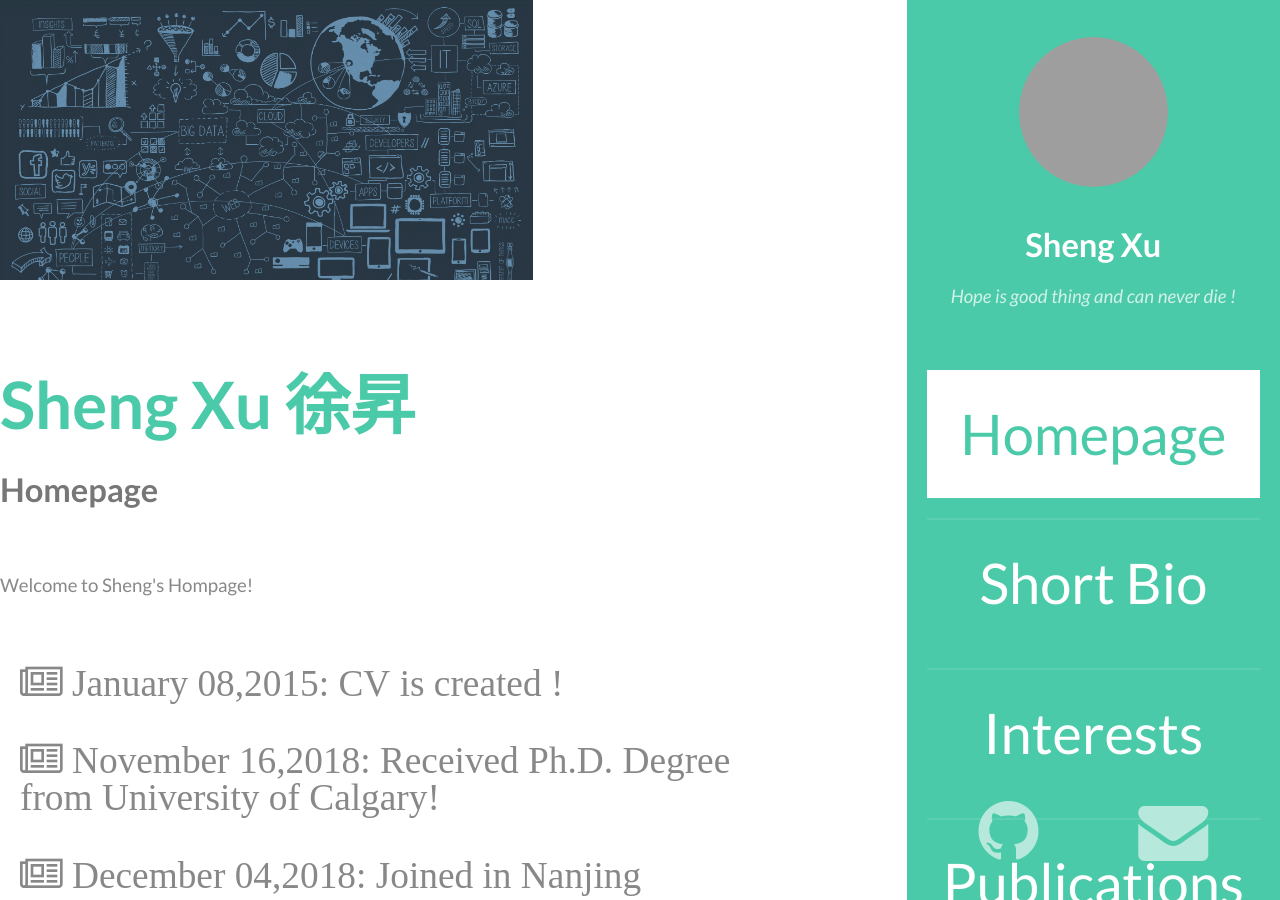
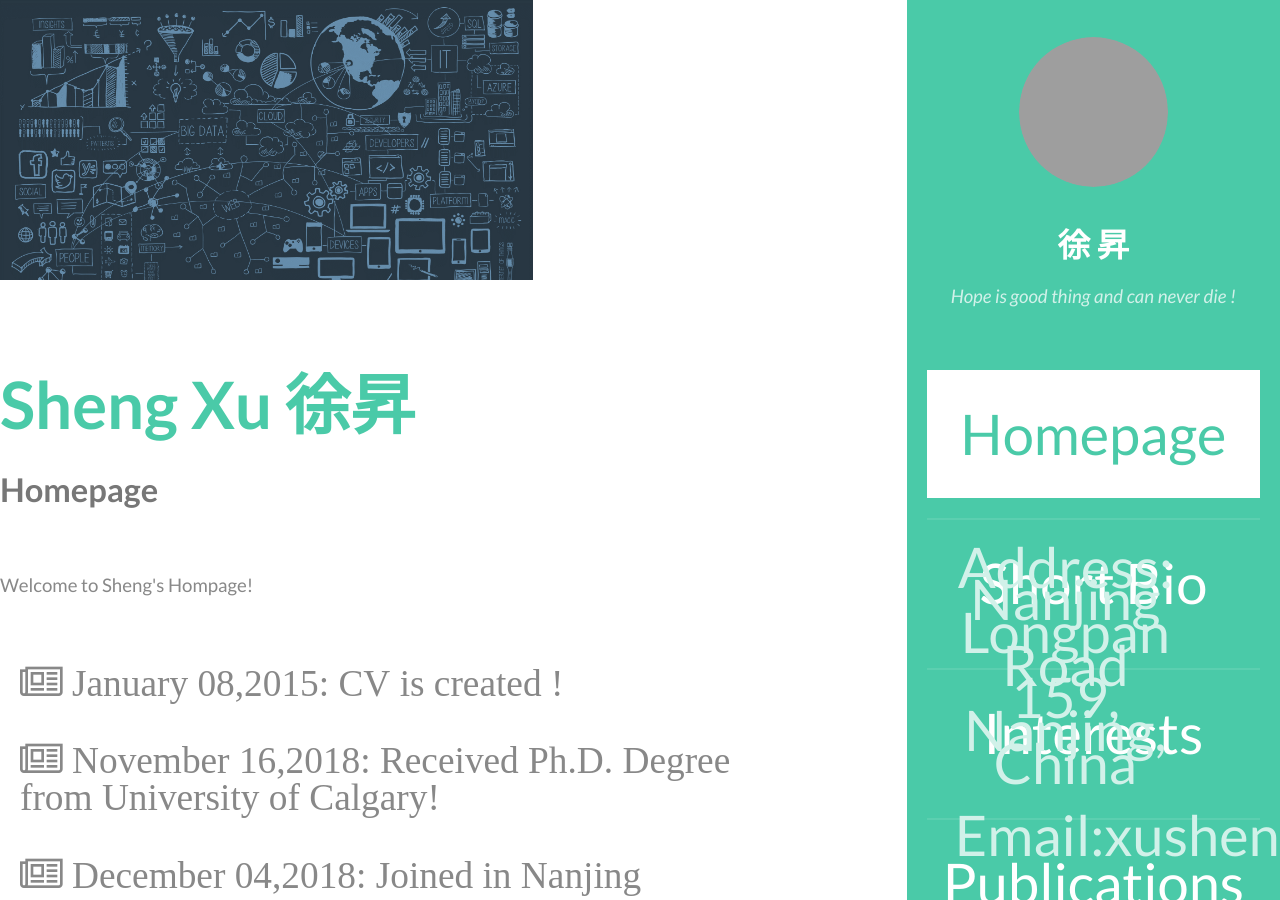
Before and after one commit to lostagex/shengxu, a Jekyll site: the page built from index.html, in a window 1280 px wide and 900 px high. Built offline with Jekyll 4.4.1, drawn with Linux system fonts in a browser that asks for light colours; grey boxes are pictures that could not be loaded.

Commit message:
Update header.html

```diff
--- a/_includes/header.html
+++ b/_includes/header.html
@@ -2,7 +2,7 @@
     <section id="header" class="skel-layers-fixed">
         <header>
             <span class="image avatar"><img src="https://avatars.githubusercontent.com/lostagex" alt="" /></span>
-            <h1 id="logo"><a href="{{ site.baseurl }}/">Sheng Xu</a></h1>
+            <h1 id="logo"><a href="{{ site.baseurl }}/">徐 昇</a></h1>
             <p>Hope is good thing and can never die !</p>
         </header>
         <nav id="nav">
@@ -18,8 +18,9 @@
         </nav>
         <footer>
              <ul class="icons">
-                <li><a href="#" class="icon fa-github"><span class="label">Github</span></a></li>
-                <li><a href="#" class="icon fa-envelope"><span class="label">Email</span></a></li>
+                <li>Address: Nanjing Longpan Road 159, Nanjing, China</li>
+
+                <li>Email:xusheng404@gmail.com</li>
 
         </footer>
     </section>
```
